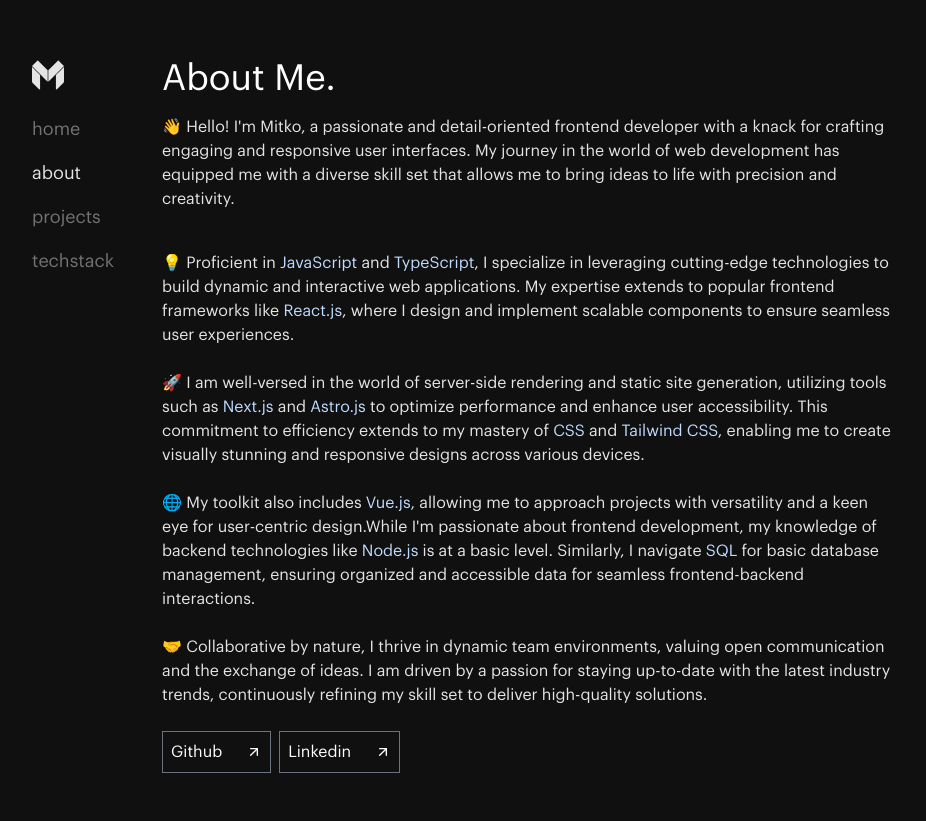
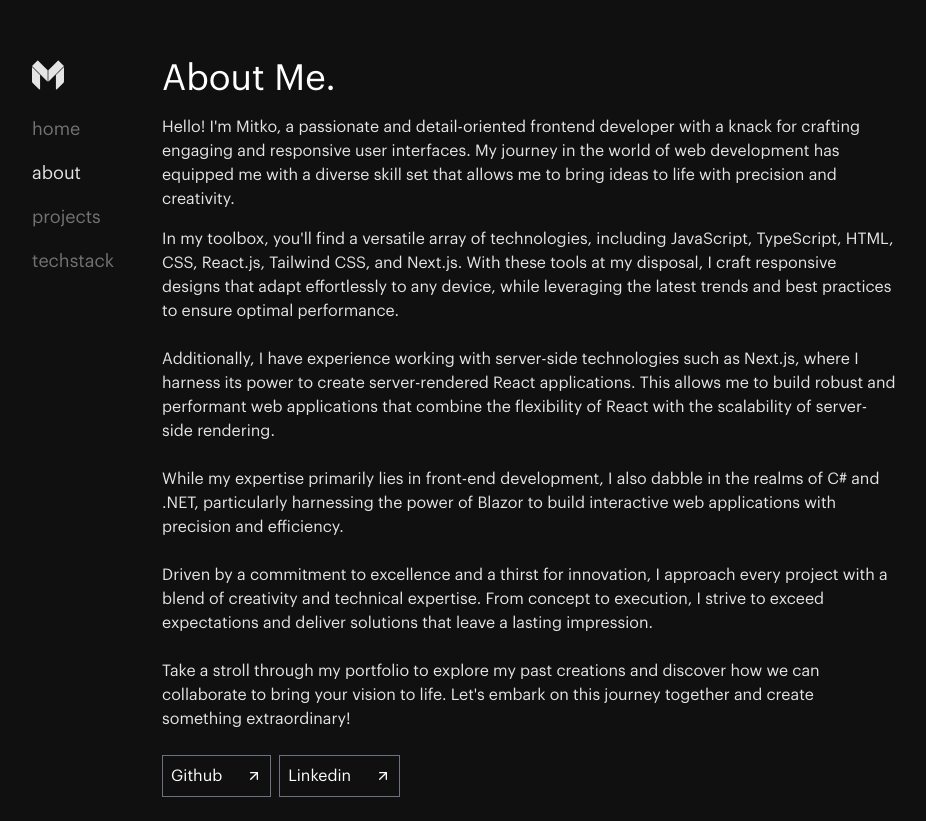
Before and after one commit to devemit/next14-portfolio, a Next.js app: page /about in a window 1280 px wide. Shown: the part 117-938 px from the top of the page, without its empty margins (176-1102 px from the left). Built offline with nearby package versions, Linux system fonts and the light colour scheme.

Commit message:
added:about section modified, techstack icon add

```diff
--- a/app/(routes)/about/page.tsx
+++ b/app/(routes)/about/page.tsx
@@ -10,44 +10,41 @@ export default function About() {
       <section>
          <h1 className='text-white text-4xl'>About Me.</h1>
          <p className='my-4 text-[#E5E5E5]'>
-        👋 Hello! I&apos;m Mitko, a passionate and detail-oriented frontend developer with a knack
+            Hello! I&apos;m Mitko, a passionate and detail-oriented frontend developer with a knack
             for crafting engaging and responsive user interfaces. My journey in the world of web
-        development has equipped me with a diverse skill set that allows me to bring ideas to life
-        with precision and creativity.
+            development has equipped me with a diverse skill set that allows me to bring ideas to
+            life with precision and creativity.
+         </p>
+         <p className=' text-[#E5E5E5]'>
+            In my toolbox, you&apos;ll find a versatile array of technologies, including JavaScript,
+            TypeScript, HTML, CSS, React.js, Tailwind CSS, and Next.js. With these tools at my
+            disposal, I craft responsive designs that adapt effortlessly to any device, while
+            leveraging the latest trends and best practices to ensure optimal performance.
          </p>
          <br />
          <p className=' text-[#E5E5E5]'>
-        💡 Proficient in <span className='text-blue-200'>JavaScript</span> and{' '}
-        <span className='text-blue-200'> TypeScript</span>, I specialize in leveraging cutting-edge
-        technologies to build dynamic and interactive web applications. My expertise extends to
-        popular frontend frameworks like <span className='text-blue-200'> React.js</span>, where I
-        design and implement scalable components to ensure seamless user experiences.
+            Additionally, I have experience working with server-side technologies such as Next.js,
+            where I harness its power to create server-rendered React applications. This allows me
+            to build robust and performant web applications that combine the flexibility of React
+            with the scalability of server-side rendering.
          </p>
          <br />
          <p className=' text-[#E5E5E5]'>
-        🚀 I am well-versed in the world of server-side rendering and static site generation,
-        utilizing tools such as <span className='text-blue-200'> Next.js</span> and{' '}
-        <span className='text-blue-200'>Astro.js</span> to optimize performance and enhance user
-        accessibility. This commitment to efficiency extends to my mastery of{' '}
-        <span className='text-blue-200'>CSS</span> and{' '}
-        <span className='text-blue-200'>Tailwind CSS</span>, enabling me to create visually stunning
-        and responsive designs across various devices.
+            While my expertise primarily lies in front-end development, I also dabble in the realms
+            of C# and .NET, particularly harnessing the power of Blazor to build interactive web
+            applications with precision and efficiency.
          </p>
          <br />
          <p className=' text-[#E5E5E5]'>
-        🌐 My toolkit also includes <span className='text-blue-200'> Vue.js</span>, allowing me to
-        approach projects with versatility and a keen eye for user-centric design.While I&apos;m
-        passionate about frontend development, my knowledge of backend technologies like{' '}
-        <span className='text-blue-200'>Node.js</span> is at a basic level. Similarly, I navigate
-        <span className='text-blue-200'> SQL</span> for basic database management, ensuring
-        organized and accessible data for seamless frontend-backend interactions.
+            Driven by a commitment to excellence and a thirst for innovation, I approach every
+            project with a blend of creativity and technical expertise. From concept to execution, I
+            strive to exceed expectations and deliver solutions that leave a lasting impression.
          </p>
          <br />
          <p className=' text-[#E5E5E5]'>
-        🤝 Collaborative by nature, I thrive in dynamic team environments, valuing open
-        communication and the exchange of ideas. I am driven by a passion for staying up-to-date
-        with the latest industry trends, continuously refining my skill set to deliver high-quality
-        solutions.
+            Take a stroll through my portfolio to explore my past creations and discover how we can
+            collaborate to bring your vision to life. Let's embark on this journey together and
+            create something extraordinary!
          </p>
          <br />
          <div className='flex gap-2'>
--- a/app/(routes)/techstack/page.tsx
+++ b/app/(routes)/techstack/page.tsx
@@ -11,11 +11,11 @@ export default function TechStack() {
       { src: '/css&html.png', label: 'HTML & CSS' },
       { src: '/Javascript.png', label: 'Javascript' },
       { src: '/Typescript.png', label: 'Typescript' },
+      { src: '/bl.png', label: '.NET Blazor' },
       { src: '/React.png', label: 'React.js' },
       { src: '/Astro.png', label: 'Astro.js' },
       { src: '/nextjs.png', label: 'Next.js' },
       { src: '/Tailwind CSS.png', label: 'TailwindCSS' },
-    { src: '/React.png', label: 'React Native' },
       { src: '/jest.jpg', label: 'Jest Testing' },
       { src: '/node.png', label: 'Node.js' },
       { src: '/MySQL.png', label: 'MySQL' },
@@ -26,8 +26,8 @@ export default function TechStack() {
       <section className='flex flex-col gap-4'>
          <h1 className='text-3xl text-[#E5E5E5]'>Tech Stack</h1>
          <p className='max-w-sm md:max-w-md text-md text-[#E5E5E5]'>
-        Here is my favourite Tech Stack, languages and frameworks that i use every day in most of my
-        projects.
+            Here is my favourite Tech Stack, languages and frameworks that i use every day in most
+            of my projects.
          </p>
          <div className='grid grid-cols-1 md:grid-cols-2 gap-4 mt-10'>
             {stack.map((ele, index) => (
```
Also changed, not shown: public/bl.png (added). Lines whose indentation alone changed are shown as unchanged.
